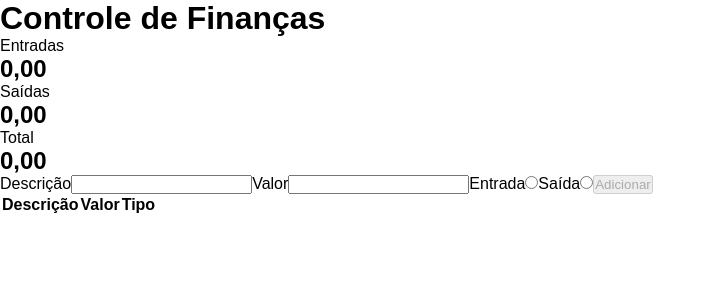
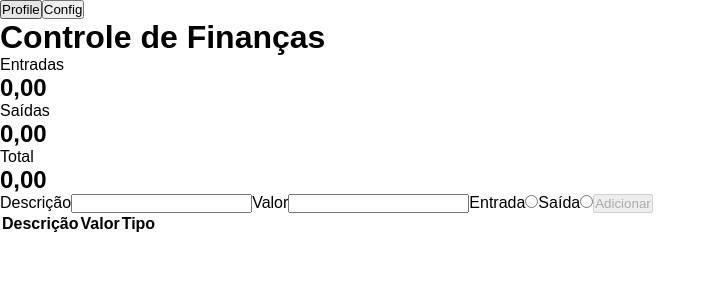
Before and after one commit to gabriel-d-sona/Controle-de-Financas, a React (Create React App) app: page /financas in a window 1280 px wide. Shown: the top 300 px of the page, without its empty margins (0-716 px from the left). Built offline with nearby package versions, Linux system fonts and the light colour scheme; the HTML template or start-up script is replaced by a standard one.

Commit message:
Header adicionado

```diff
--- /dev/null
+++ b/src/componentes/Header.js
@@ -0,0 +1,46 @@
+import React from "react";
+import { Navigate } from 'react-router-dom';
+
+class Header extends React.Component {
+    state = {
+        btnProfile: false,
+        btnConfig: false,
+    }
+
+btnProfile = () => {
+    this.setState({ btnProfile: true});
+};
+
+btnConfig = () => {
+    this.setState({ btnConfig: true });
+};
+    render() {
+        const { btnConfig, btnProfile } = this.state;
+        if (btnConfig) {
+            return <Navigate to="/config" />;
+        }
+        if (btnProfile) {
+            return <Navigate to="/profile" />;
+        }
+        return (
+            <div>
+                <button
+                    id="btnprofile-header"
+                    data-testid="profile-header-btn"
+                    onClick={this.btnProfile}
+                >
+                    Profile
+                </button>
+                <button
+                    id="btnConfig-header"
+                    data-testid="config-header-btn"
+                    onClick={this.btnConfig}
+                >
+                    Config
+                </button>
+            </div>
+        );
+    }
+}
+
+export default Header;
--- a/src/pages/Financas.js
+++ b/src/pages/Financas.js
@@ -1,10 +1,14 @@
 import React from "react";
+import Header from "../componentes/Header";
 import Controle from "../componentes/Controle";
 
 class Financas extends React.Component {
     render() {
         return (
-            <Controle />
+            <div className="container">
+                <Header />
+                <Controle />
+            </div>
         )
     }
 }
```
